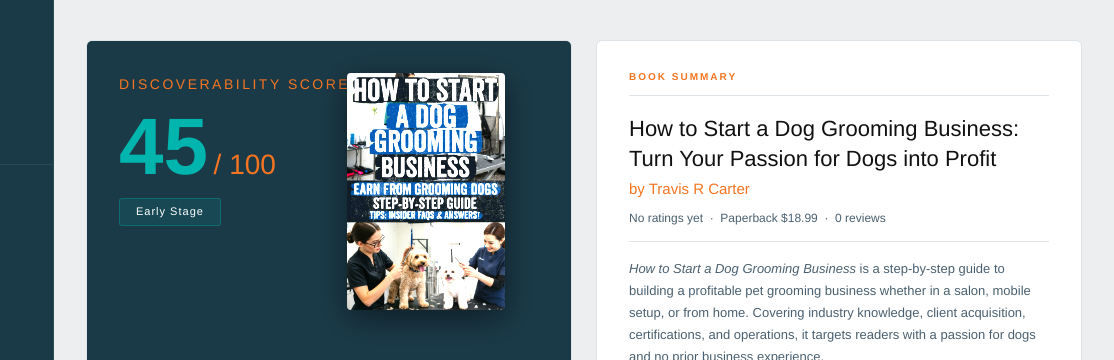
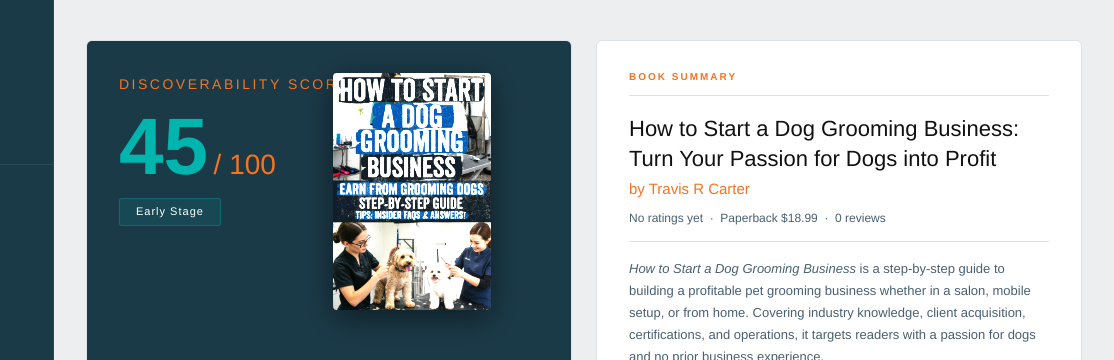
Before and after one commit to johnhones/kdp-dog-grooming-example, a plain HTML site: page index.html in a window 1280 px wide. Shown: the top 360 px of the page, 166-1280 px from the left. Drawn offline with Linux system fonts and the light colour scheme.

Commit message:
Update dashboard — 2026-06-21 18:28

```diff
--- a/index.html
+++ b/index.html
@@ -257,7 +257,7 @@
           <div><span class="score-num" style="color:#00B5AD;">45</span><span class="score-denom">&thinsp;/ 100</span></div>
           <div class="score-range" style="font-weight:400;background:rgba(0,181,173,.12);border:1px solid rgba(0,181,173,.3);">Early Stage</div>
         </div>
-        <img src="dogg.jpg" alt="How to Start a Dog Grooming Business by Travis R Carter" style="width:158px;border-radius:4px;display:block;flex-shrink:0;position:relative;right:34px;filter:brightness(1.5) saturate(1.1);box-shadow:0 8px 32px rgba(0,0,0,.5);">
+        <img src="dogg.jpg" alt="How to Start a Dog Grooming Business by Travis R Carter" style="width:158px;border-radius:4px;display:block;flex-shrink:0;position:relative;right:48px;filter:brightness(1.5) saturate(1.1);box-shadow:0 8px 32px rgba(0,0,0,.5);">
       </div>
     </div>
     <div style="background:var(--navy);padding:28px 32px 32px;">
```
